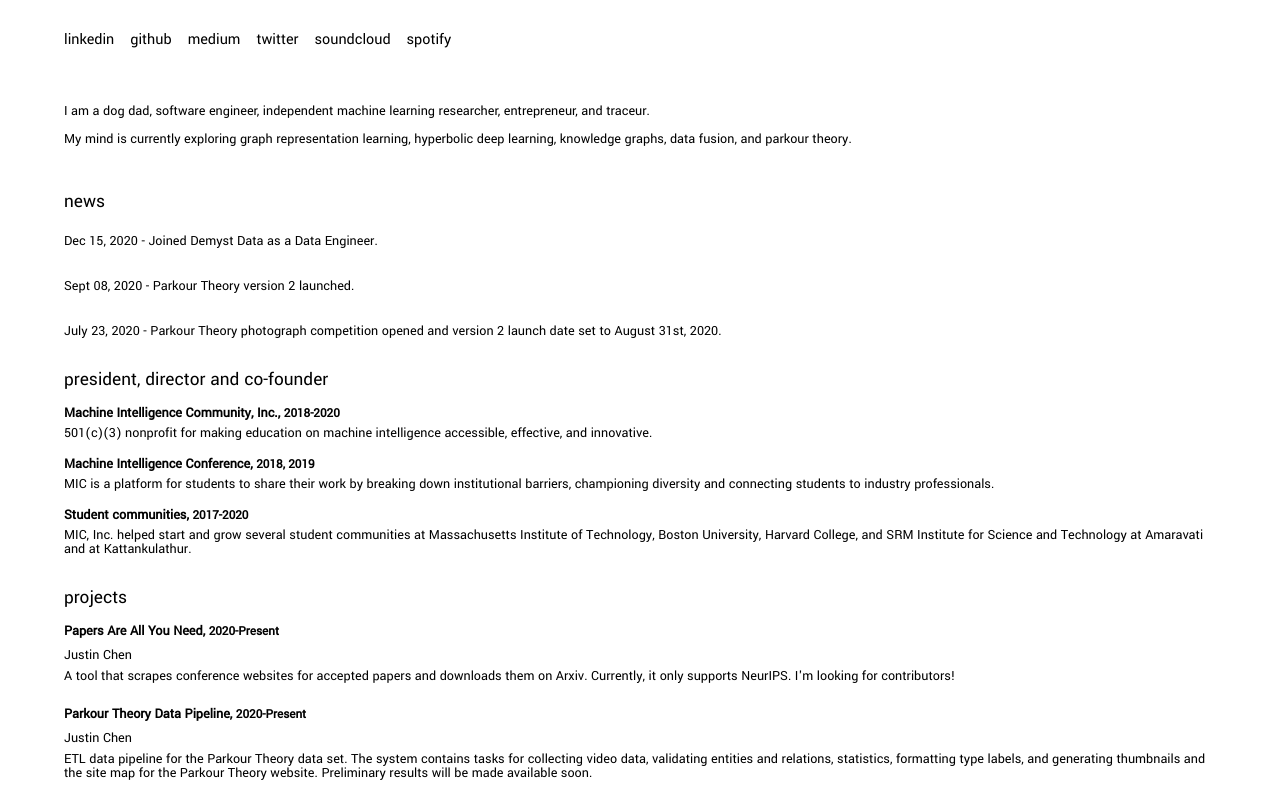
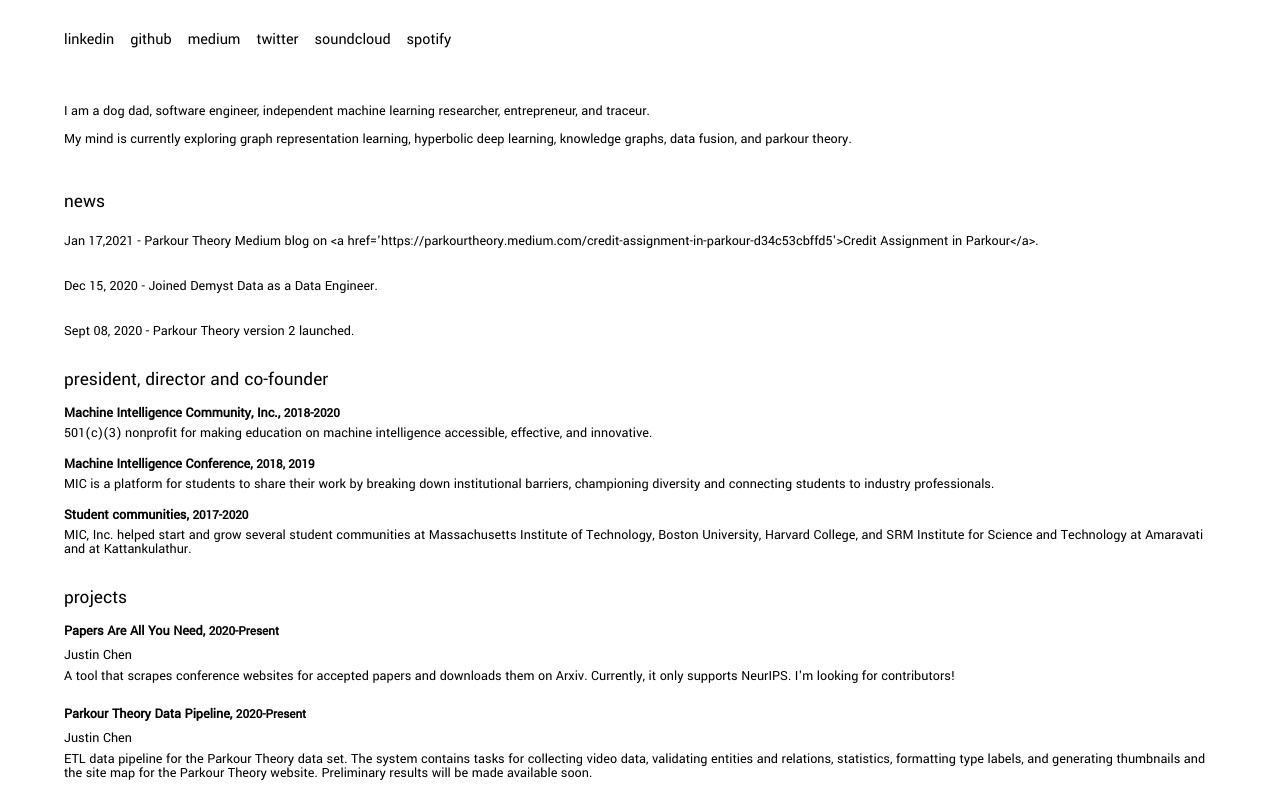
Before and after one commit to ch3njust1n/ch3njust1n.github.io, a Vue app: page / in a window 1280 px wide. Shown: the top 800 px of the page. Built offline with nearby package versions, Linux system fonts and the light colour scheme.

Commit message:
Updated news

```diff
--- a/src/components/news.vue
+++ b/src/components/news.vue
@@ -3,7 +3,7 @@
 		<h1>news</h1>
 		<ul>
 			<li class="item" v-for="(n, id) in news" :key="id">
-				<p class="item-desc">{{ n.date }} - {{ n.desc }}</p>
+				<p class="item-desc">{{ n.date }} - <span v-html>{{ n.desc }}</span></p>
 			</li>
 		</ul>
 	</div>
--- a/src/json/news.json
+++ b/src/json/news.json
@@ -1,4 +1,8 @@
 [
+	{
+		"date": "Jan 17,2021",
+		"desc": "Parkour Theory Medium blog on <a href='https://parkourtheory.medium.com/credit-assignment-in-parkour-d34c53cbffd5'>Credit Assignment in Parkour</a>."
+	},
 	{
 		"date": "Dec 15, 2020",
 		"desc": "Joined Demyst Data as a Data Engineer."
@@ -6,9 +10,5 @@
 	{
 		"date": "Sept 08, 2020",
 		"desc": "Parkour Theory version 2 launched."
-	},
-	{
-		"date": "July 23, 2020",
-		"desc": "Parkour Theory photograph competition opened and version 2 launch date set to August 31st, 2020."
 	}
 ]
```
